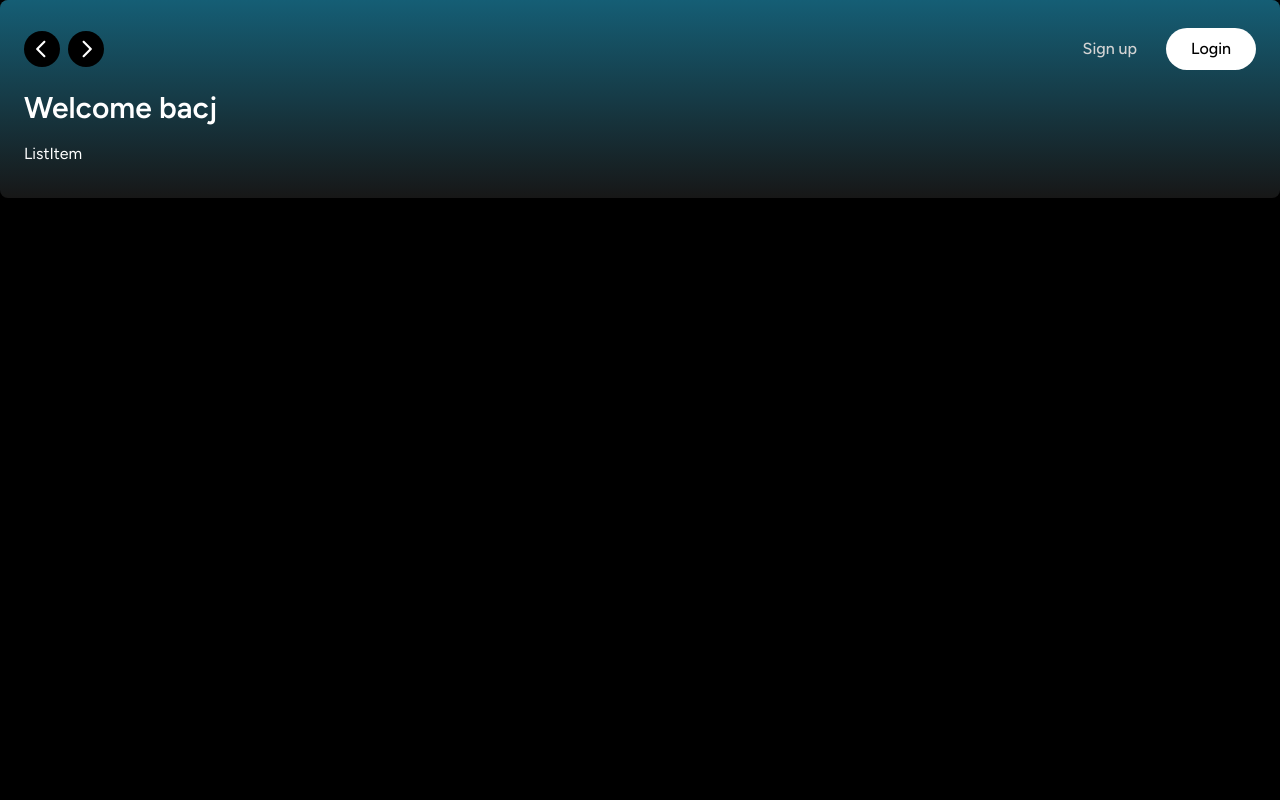
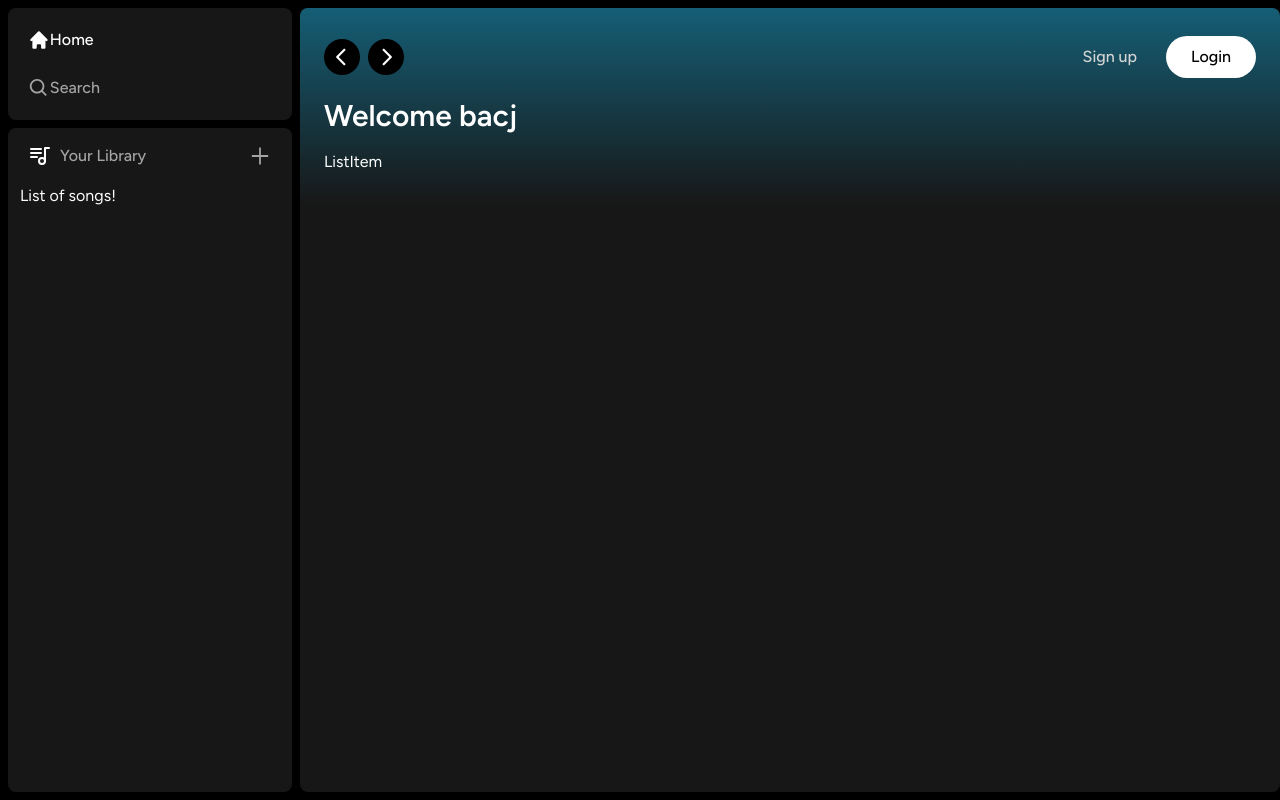
Before and after one commit to tyrone-toinfinity/soundvibe, a Next.js app: page / in a window 1280 px wide. Built offline with nearby package versions, Linux system fonts and the light colour scheme.

Commit message:
update package.json

```diff
--- a/components/Sidebar.tsx
+++ b/components/Sidebar.tsx
@@ -1,11 +1,52 @@
 "use client";
+import { usePathname } from "next/navigation";
+import { useMemo } from "react";
+import { BiSearch } from "react-icons/bi";
+import { HiHome } from "react-icons/hi";
+import Box from "./Box";
+import SidebarItem from "./SidebarItem";
+import Library from "./Library";
 
 interface SidebarProps {
   children: React.ReactNode;
 }
 
 const Sidebar: React.FC<SidebarProps> = ({ children }) => {
-  return <div>{children}</div>;
+  const pathname = usePathname();
+  const routes = useMemo(
+    () => [
+      {
+        icon: HiHome,
+        label: "Home",
+        active: pathname !== "/search",
+        href: "/",
+      },
+      {
+        icon: BiSearch,
+        label: "Search",
+        active: pathname === "/search",
+        href: "/search",
+      },
+    ],
+    [pathname]
+  );
+  return (
+    <div className="flex h-full">
+      <div className="hidden md:flex flex-col gap-y-2 bg-black h-full w-[300px] p-2">
+        <Box>
+          <div className="flex flex-col gap-y-4 px-5 py-4">
+            {routes.map((item) => (
+              <SidebarItem key={item.label} {...item} />
+            ))}
+          </div>
+        </Box>
+        <Box className="overflow-y-auto h-full">
+          <Library />
+        </Box>
+      </div>
+      <main className="h-full flex-1 overflow-y-auto py-2">{children}</main>
+    </div>
+  );
 };
 
 export default Sidebar;
```
Also changed, not shown: package.json (+6 -4 lines), 1 other file (tests, documents, lock files or other folders).
